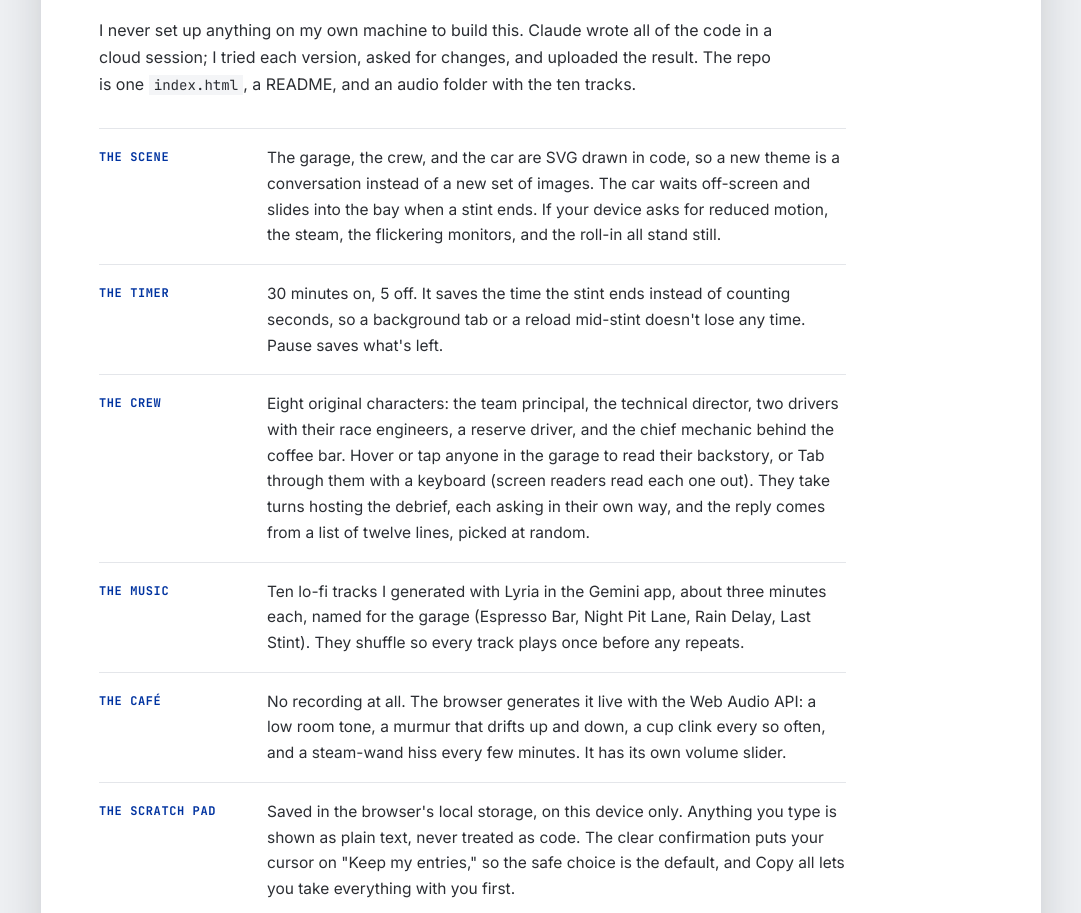
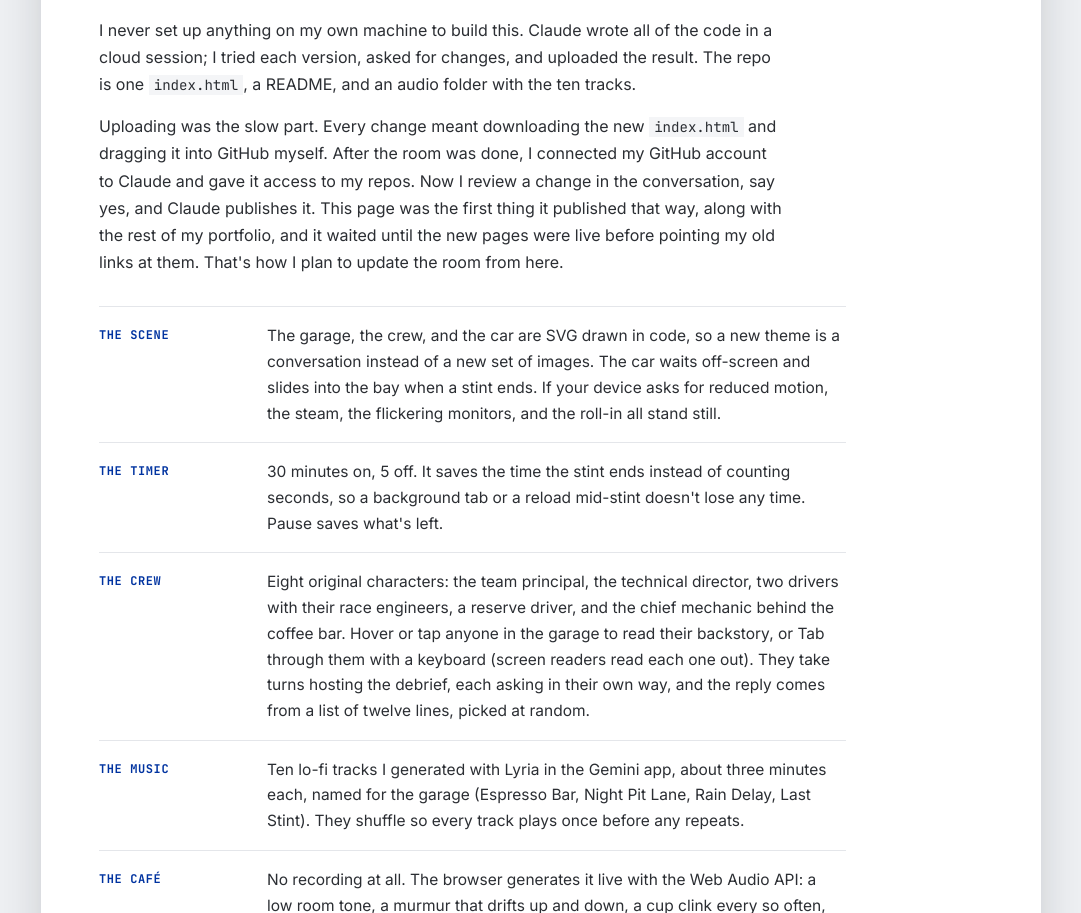
Before and after one commit to daynwj/ai, a plain HTML site: page focus-room/index.html in a window 1280 px wide. Shown: the part 6451-7364 px from the top of the page, without its empty margins (99-1180 px from the left). Drawn offline with Linux system fonts and the light colour scheme.

Commit message:
Focus Room: add how updates get published
New paragraph in "How it works" on the GitHub workflow: Dayn reviews a
change, says yes, and Claude publishes it.

Co-Authored-By: Claude Sonnet 5.5 <noreply@anthropic.com>
Claude-Session: https://claude.ai/code/session_0189GToiKE2p8ZgNdyAzs7K5

```diff
--- a/focus-room/index.html
+++ b/focus-room/index.html
@@ -153,6 +153,7 @@
       <h2>One file, and every line of it written in the cloud.</h2>
       <div class="prose">
         <p>I never set up anything on my own machine to build this. Claude wrote all of the code in a cloud session; I tried each version, asked for changes, and uploaded the result. The repo is one <code>index.html</code>, a README, and an audio folder with the ten tracks.</p>
+        <p>Uploading was the slow part. Every change meant downloading the new <code>index.html</code> and dragging it into GitHub myself. After the room was done, I connected my GitHub account to Claude and gave it access to my repos. Now I review a change in the conversation, say yes, and Claude publishes it. This page was the first thing it published that way, along with the rest of my portfolio, and it waited until the new pages were live before pointing my old links at them. That's how I plan to update the room from here.</p>
       </div>
       <dl class="parts">
         <div><dt>THE SCENE</dt><dd>The garage, the crew, and the car are SVG drawn in code, so a new theme is a conversation instead of a new set of images. The car waits off-screen and slides into the bay when a stint ends. If your device asks for reduced motion, the steam, the flickering monitors, and the roll-in all stand still.</dd></div>
```
